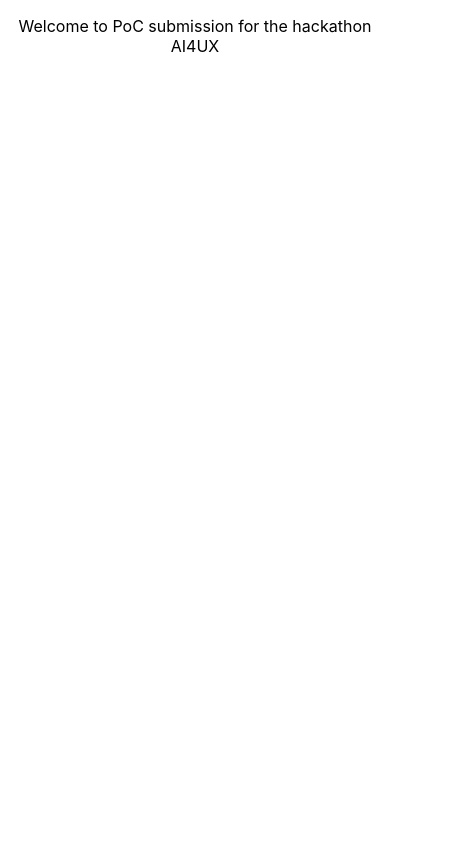
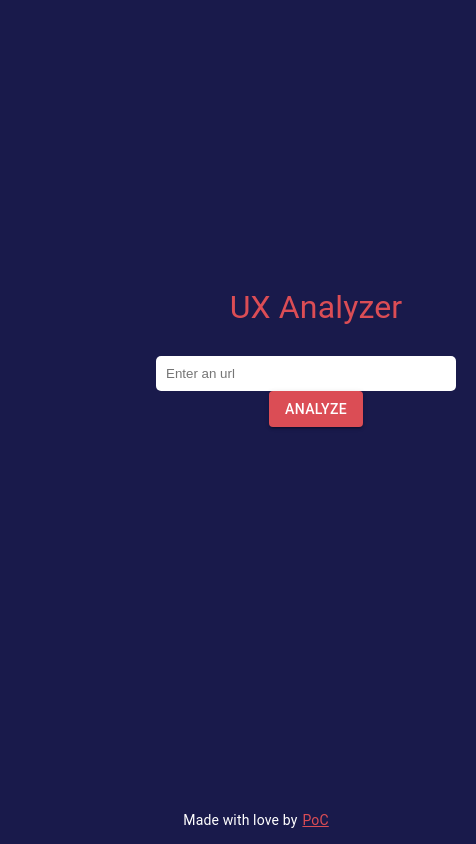
Before and after one commit to PoCInnovation/AI4UX, a React (Create React App) app in the folder front/: page / in a window 390 px wide. Shown: the whole page, 476 px wide, since content can reach past the window. Built offline with nearby package versions, Linux system fonts and the light colour scheme.

Commit message:
*front: Home page without proper responsiveness

```diff
--- a/front/package.json
+++ b/front/package.json
@@ -3,11 +3,16 @@
   "version": "0.1.0",
   "private": true,
   "dependencies": {
+    "@chakra-ui/react": "^1.0.3",
+    "@emotion/react": "^11.1.2",
+    "@emotion/styled": "^11.0.0",
+    "@material-ui/core": "^4.11.2",
     "@testing-library/jest-dom": "^5.11.6",
     "@testing-library/react": "^11.2.2",
     "@testing-library/user-event": "^12.5.0",
     "eslint": "^7.15.0",
     "eslint-config-airbnb": "^18.2.1",
+    "framer-motion": "^2.9.5",
     "react": "^17.0.1",
     "react-dom": "^17.0.1",
     "react-scripts": "4.0.1",
--- a/front/src/App.css
+++ b/front/src/App.css
@@ -1,3 +1,12 @@
 .App {
+  position: absolute;
+  top: 30%;
+  left: 40%;
   text-align: center;
 }
+
+.Title {
+  vertical-align: text-bottom;
+  font-size: xx-large;
+  color: #DB4D55;
+}
--- a/front/src/App.js
+++ b/front/src/App.js
@@ -1,10 +1,25 @@
 import './App.css';
+import {Button} from "@material-ui/core";
 
 function App() {
   return (
-    <div className="App">
-      <p> Welcome to PoC submission for the hackathon AI4UX</p>
-    </div>
+      <div>
+        <div className="App">
+            <p className="Title"> UX Analyzer</p>
+            <div>
+                <input type="text" placeholder="Enter an url"
+                    style={{ padding: "10px", borderRadius: "5px", width: "300px", height: "35px", outline: "none", border: 0, display: 'inline-block', marginRight: "20px", marginTop: "-10px"}}
+                />
+                <Button variant="contained" color="primary">
+                    Analyze
+                </Button>
+            </div>
+        </div>
+          <div style={{color: "#FFF", textAlign: "center", position: "absolute", bottom: "0", left: "47%"}} >
+            <p style={{ display: "inline-block",}}>Made with love by</p>
+            <a style={{paddingLeft: "5px", color: "#DB4D55",}} href="http://poc-innovation.com/">PoC</a>
+          </div>
+      </div>
   );
 }
 
--- a/front/src/index.js
+++ b/front/src/index.js
@@ -3,10 +3,32 @@ import ReactDOM from 'react-dom';
 import './index.css';
 import App from './App';
 import reportWebVitals from './reportWebVitals';
+import CssBaseline from "@material-ui/core/CssBaseline";
+import {createMuiTheme, MuiThemeProvider} from "@material-ui/core/styles";
+
+const theme = createMuiTheme({
+    palette: {
+        primary: {
+            main: "#DB4D55"
+        },
+        secondary: {
+            main: "#FFFFFF"
+        },
+        multilineColor:{
+            color:'red'
+        },
+        background: {
+            default: "#191A4B"
+        }
+    }
+});
 
 ReactDOM.render(
   <React.StrictMode>
-    <App />
+      <MuiThemeProvider theme={theme}>
+          <CssBaseline />
+          <App />
+      </MuiThemeProvider>
   </React.StrictMode>,
   document.getElementById('root')
 );
```
Also changed, not shown: front/src/api/index.js (added), 2 other files (tests, documents, lock files or other folders).
